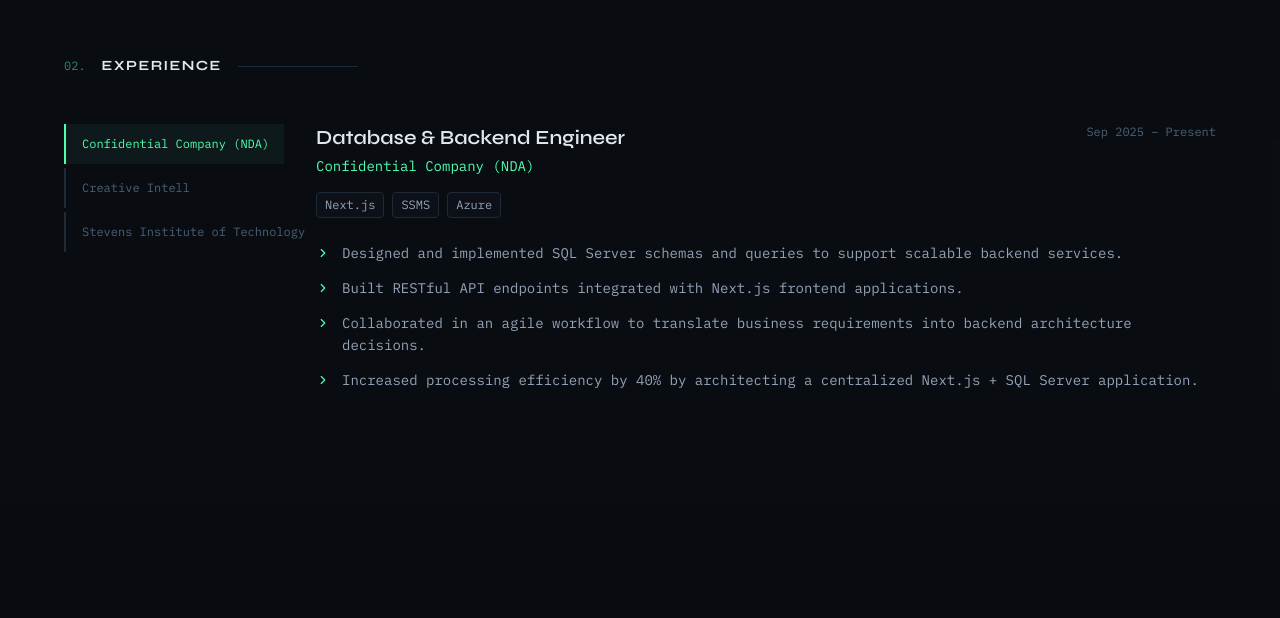
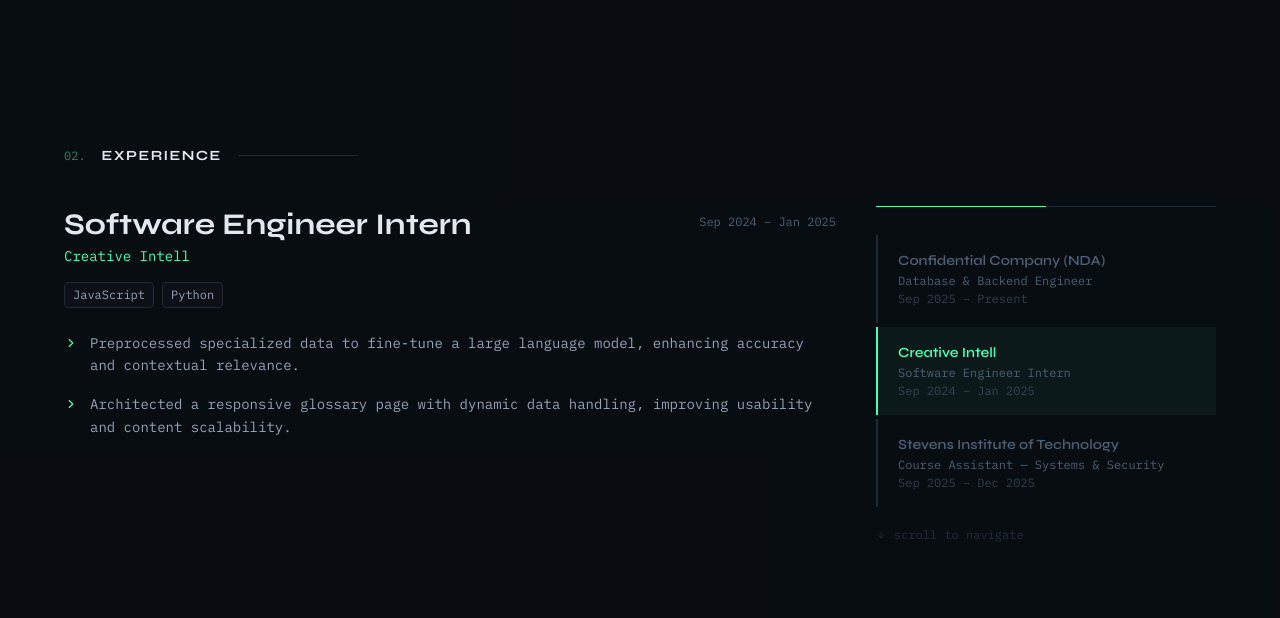
Before and after one commit to Gavin-Lam/portfolio, a Next.js app: page / in a window 1280 px wide. Shown: the part 1639-2257 px from the top of the page. Built offline with nearby package versions, Linux system fonts and the light colour scheme.

Commit message:
feat: scroll scrubbing added to experience

```diff
--- a/app/page.tsx
+++ b/app/page.tsx
@@ -452,60 +452,128 @@
 
 function Experience() {
   const [active, setActive] = useState(0);
+  const [animating, setAnimating] = useState(false);
+  const sectionRef = useRef<HTMLDivElement>(null);
+  const stickyRef = useRef<HTMLDivElement>(null);
+
+  useEffect(() => {
+    const section = sectionRef.current;
+    if (!section) return;
+
+    const onScroll = () => {
+      const rect = section.getBoundingClientRect();
+      const sectionHeight = section.offsetHeight - window.innerHeight;
+      const scrolled = -rect.top;
+      const progress = Math.max(0, Math.min(1, scrolled / sectionHeight));
+      const idx = Math.min(
+        Math.floor(progress * EXPERIENCES.length),
+        EXPERIENCES.length - 1
+      );
+      if (idx !== active) {
+        setAnimating(true);
+        setTimeout(() => {
+          setActive(idx);
+          setAnimating(false);
+        }, 200);
+      }
+    };
+
+    window.addEventListener("scroll", onScroll, { passive: true });
+    return () => window.removeEventListener("scroll", onScroll);
+  }, [active]);
+
   const exp = EXPERIENCES[active];
+  const progress = (active / (EXPERIENCES.length - 1)) * 100;
 
   return (
-    <section id="experience" className="py-28 px-6 bg-surface/30">
-      <div className="max-w-6xl mx-auto">
+    <section
+      id="experience"
+      ref={sectionRef}
+      style={{ height: `${EXPERIENCES.length * 60}vh` }}
+      className="relative"
+    >
+      {/* Sticky container */}
+      <div
+        ref={stickyRef}
+        className="sticky top-0 h-screen flex flex-col justify-center px-6 bg-surface/30"
+      >
+        <div className="max-w-6xl mx-auto w-full">
           <SectionLabel label="experience" index="02" />
-        <div className="mt-12 grid md:grid-cols-[220px_1fr] gap-8">
-          {/* Tabs */}
-          <div className="flex md:flex-col gap-1 overflow-x-auto md:overflow-x-visible pb-2 md:pb-0">
+
+          <div className="mt-10 grid md:grid-cols-[1fr_340px] gap-10 items-start">
+
+            {/* Left — active experience card */}
+            <div
+              className={`transition-all duration-200 ${
+                animating ? "opacity-0 translate-y-3" : "opacity-100 translate-y-0"
+              }`}
+            >
+              <div className="flex flex-wrap items-start justify-between gap-2 mb-1">
+                <h3 className="font-display text-2xl md:text-3xl font-bold text-text-primary">
+                  {exp.role}
+                </h3>
+                <span className="text-xs font-mono text-muted pt-2">{exp.period}</span>
+              </div>
+              <p className="text-accent text-sm font-mono mb-4">{exp.company}</p>
+              <div className="flex flex-wrap gap-2 mb-6">
+                {exp.stack.map((s) => (
+                  <span key={s} className="tag">{s}</span>
+                ))}
+              </div>
+              <ul className="space-y-4">
+                {exp.bullets.map((b, i) => (
+                  <li
+                    key={i}
+                    className="flex gap-3 text-text-secondary text-sm font-mono leading-relaxed"
+                    style={{
+                      transitionDelay: `${i * 0.05}s`,
+                      opacity: animating ? 0 : 1,
+                      transition: "opacity 0.3s ease",
+                    }}
+                  >
+                    <ChevronRight size={14} className="text-accent mt-1 flex-shrink-0" />
+                    {b}
+                  </li>
+                ))}
+              </ul>
+            </div>
+
+            {/* Right — timeline nav */}
+            <div className="flex flex-col gap-1">
+              {/* Progress bar */}
+              <div className="h-px bg-border w-full mb-6 relative overflow-hidden">
+                <div
+                  className="absolute top-0 left-0 h-full bg-accent transition-all duration-500"
+                  style={{ width: `${progress}%` }}
+                />
+              </div>
+
               {EXPERIENCES.map((e, i) => (
                 <button
                   key={i}
                   onClick={() => setActive(i)}
-                className={`text-left text-xs font-mono px-4 py-3 border-b-2 md:border-b-0 md:border-l-2 whitespace-nowrap transition-all duration-200 ${
+                  className={`text-left px-5 py-4 border-l-2 transition-all duration-200 group ${
                     active === i
-                    ? "border-accent text-accent bg-accent/5"
-                    : "border-border text-muted hover:text-text-secondary hover:border-text-secondary"
+                      ? "border-accent bg-accent/5"
+                      : "border-border hover:border-text-secondary/40"
                   }`}
                 >
+                  <div className={`font-display font-semibold text-sm transition-colors duration-200 ${
+                    active === i ? "text-accent" : "text-muted group-hover:text-text-primary"
+                  }`}>
                     {e.company}
+                  </div>
+                  <div className="text-xs font-mono text-muted mt-0.5">{e.role}</div>
+                  <div className="text-xs font-mono text-muted/60 mt-0.5">{e.period}</div>
                 </button>
               ))}
+
+              {/* Scroll hint */}
+              <p className="text-xs font-mono text-muted/40 mt-4 flex items-center gap-2">
+                <ArrowDown size={10} />
+                scroll to navigate
+              </p>
             </div>
-
-          {/* Content */}
-          <div className="animate-on-scroll">
-            <div className="flex flex-wrap items-start justify-between gap-2 mb-1">
-              <h3 className="font-display text-xl font-semibold text-text-primary">
-                {exp.role}
-              </h3>
-              <span className="text-xs font-mono text-muted">{exp.period}</span>
-            </div>
-            <p className="text-accent text-sm font-mono mb-4">{exp.company}</p>
-            <div className="flex flex-wrap gap-2 mb-6">
-              {exp.stack.map((s) => (
-                <span key={s} className="tag">
-                  {s}
-                </span>
-              ))}
-            </div>
-            <ul className="space-y-3">
-              {exp.bullets.map((b, i) => (
-                <li
-                  key={i}
-                  className="flex gap-3 text-text-secondary text-sm font-mono leading-relaxed"
-                >
-                  <ChevronRight
-                    size={14}
-                    className="text-accent mt-1 flex-shrink-0"
-                  />
-                  {b}
-                </li>
-              ))}
-            </ul>
           </div>
         </div>
       </div>
```
Lines whose indentation alone changed are shown as unchanged.
